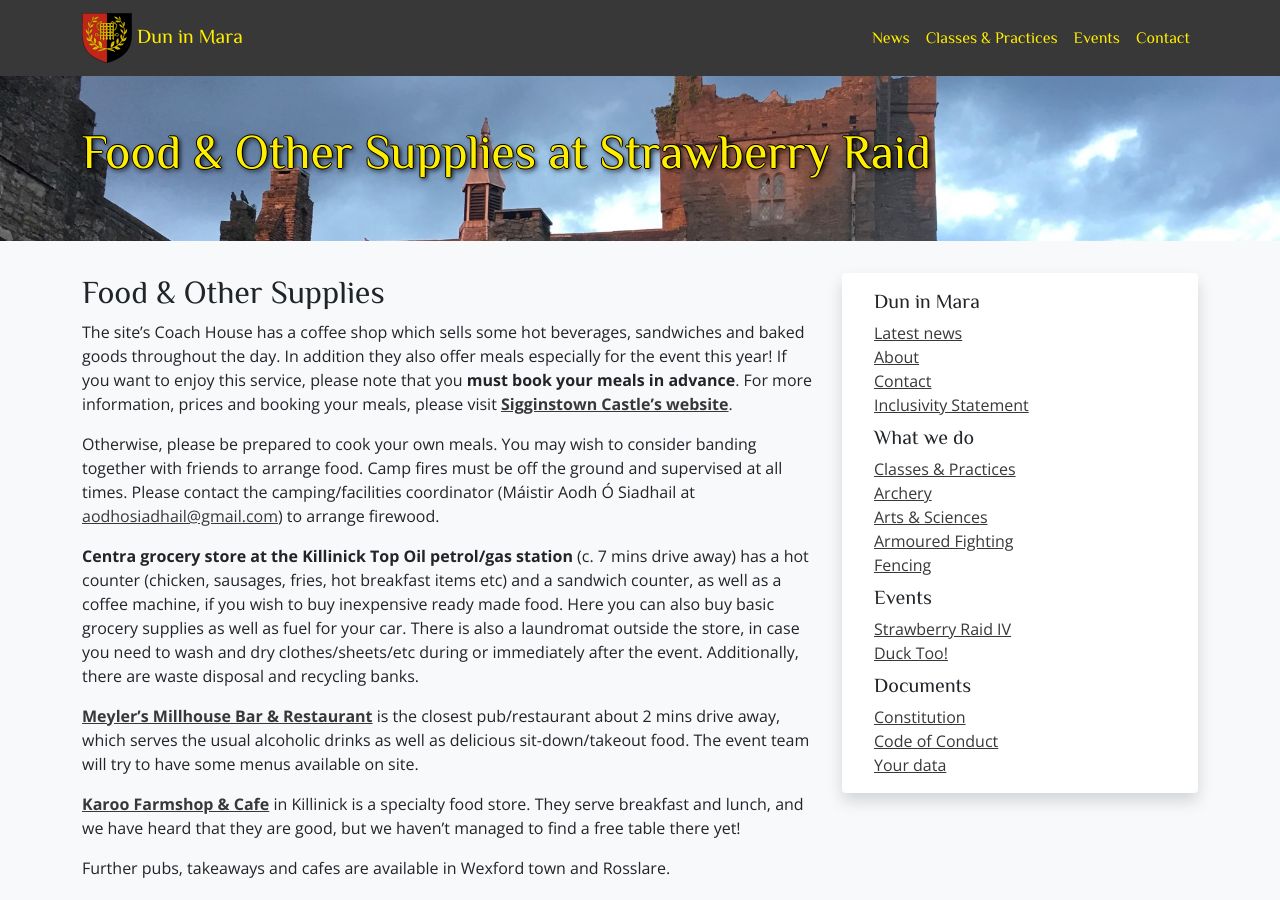
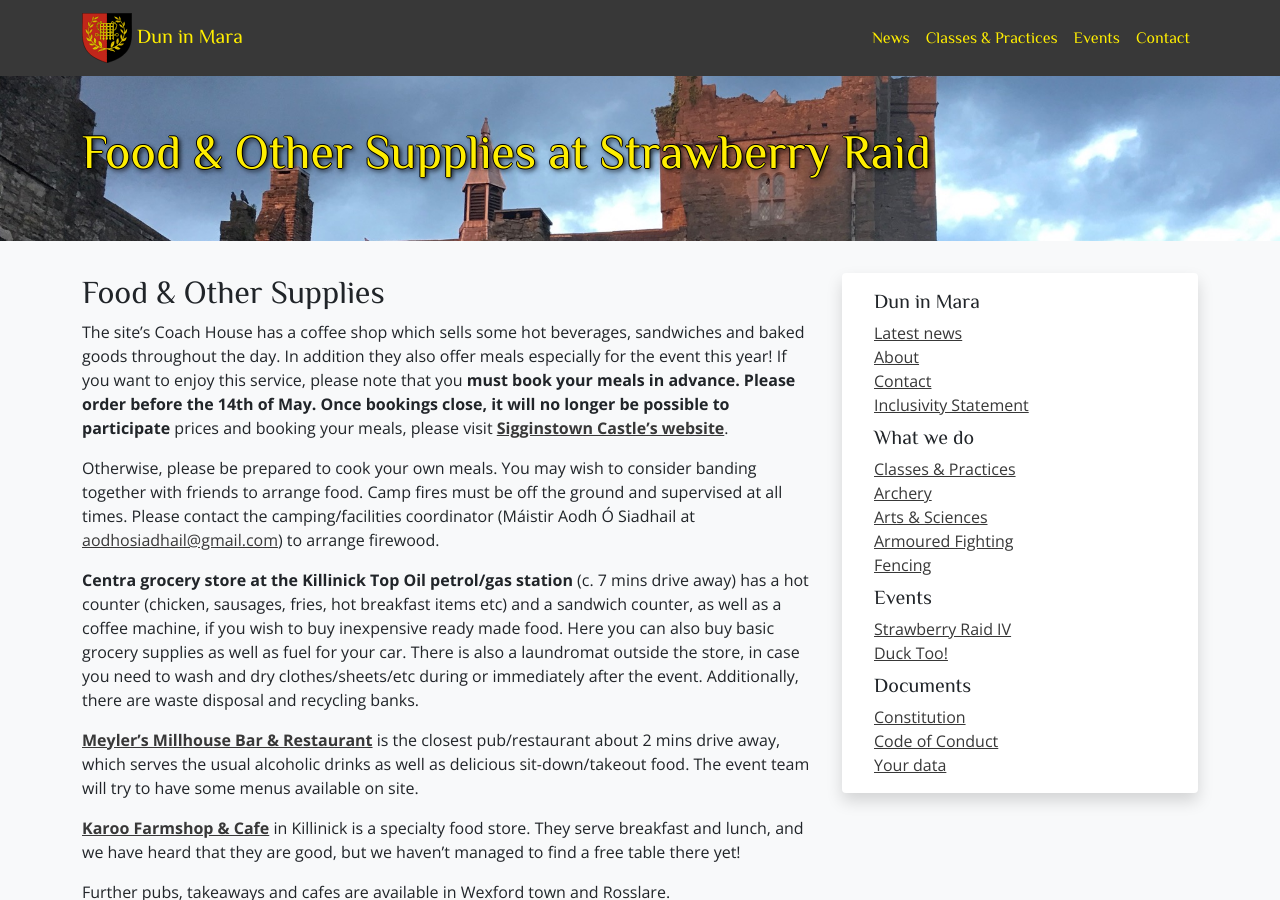
Before and after one commit to drachenwald/dun-in-mara, a Jekyll site: the page built from events/2025/strawberry-raid-iv/food.md, in a window 1280 px wide and 900 px high. Built offline with Jekyll 4.4.1, drawn with Linux system fonts in a browser that asks for light colours; comment, search, counter and statistics services are not loaded.

Commit message:
Deadline food plan siggingstown

```diff
--- a/events/2025/strawberry-raid-iv/food.md
+++ b/events/2025/strawberry-raid-iv/food.md
@@ -6,7 +6,7 @@
 
 ## Food & Other Supplies
 
-The site's Coach House has a coffee shop which sells some hot beverages, sandwiches and baked goods throughout the day. In addition they also offer meals especially for the event this year! If you want to enjoy this service, please note that you **must book your meals in advance**. For more information, prices and booking your meals, please visit **[Sigginstown Castle's website](https://www.sigginstowncastle.com/category/all-products)**.
+The site's Coach House has a coffee shop which sells some hot beverages, sandwiches and baked goods throughout the day. In addition they also offer meals especially for the event this year! If you want to enjoy this service, please note that you **must book your meals in advance. Please order before the 14th of May. Once bookings close, it will no longer be possible to participate**   prices and booking your meals, please visit **[Sigginstown Castle's website](https://www.sigginstowncastle.com/category/all-products)**.
 
 Otherwise, please be prepared to cook your own meals. You may wish to consider banding together with friends to arrange food. Camp fires must be off the ground and supervised at all times. Please contact the camping/facilities coordinator (Máistir Aodh Ó Siadhail at <a href="mailto:aodhosiadhail@gmail.com">aodhosiadhail@gmail.com</a>) to arrange firewood.
 
```
